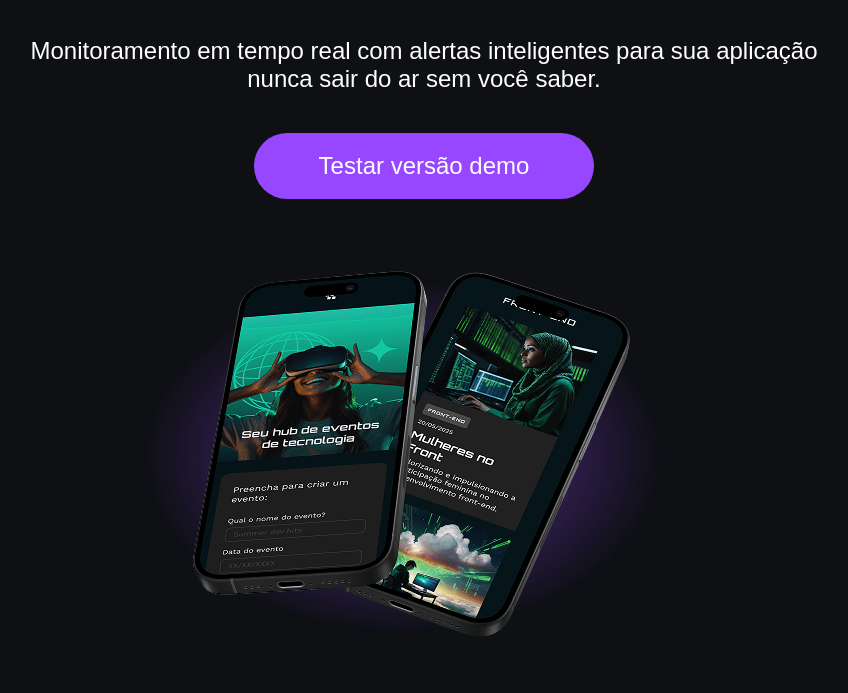
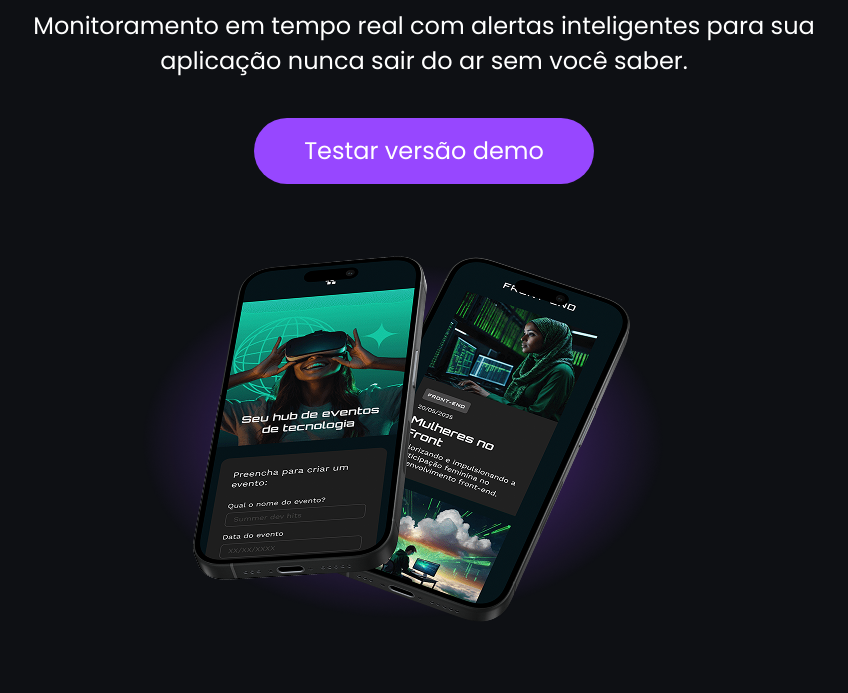
Before and after one commit to MauroMN67/tecboard, a plain HTML site: page index.html in a window 1280 px wide. Shown: the part 345-1038 px from the top of the page, without its empty margins (216-1064 px from the left). After the commit the page ends 1015 px from the top, so only its background shows below. Drawn offline with Linux system fonts and the light colour scheme.

Commit message:
Correção CSS

```diff
--- a/css/style.css
+++ b/css/style.css
@@ -8,7 +8,7 @@
     font-swap: swap;
 }
 
-/* @font-face { */
+@font-face {
     font-family: 'Poppins';
     src: url('../fonts/Poppins-Regular.ttf') format('truetype');
     font-weight: 400;
@@ -17,7 +17,8 @@
 }
 
 /* Reset */
-* {
+*
+{
     margin: 0;
     padding: 0;
 }
```
